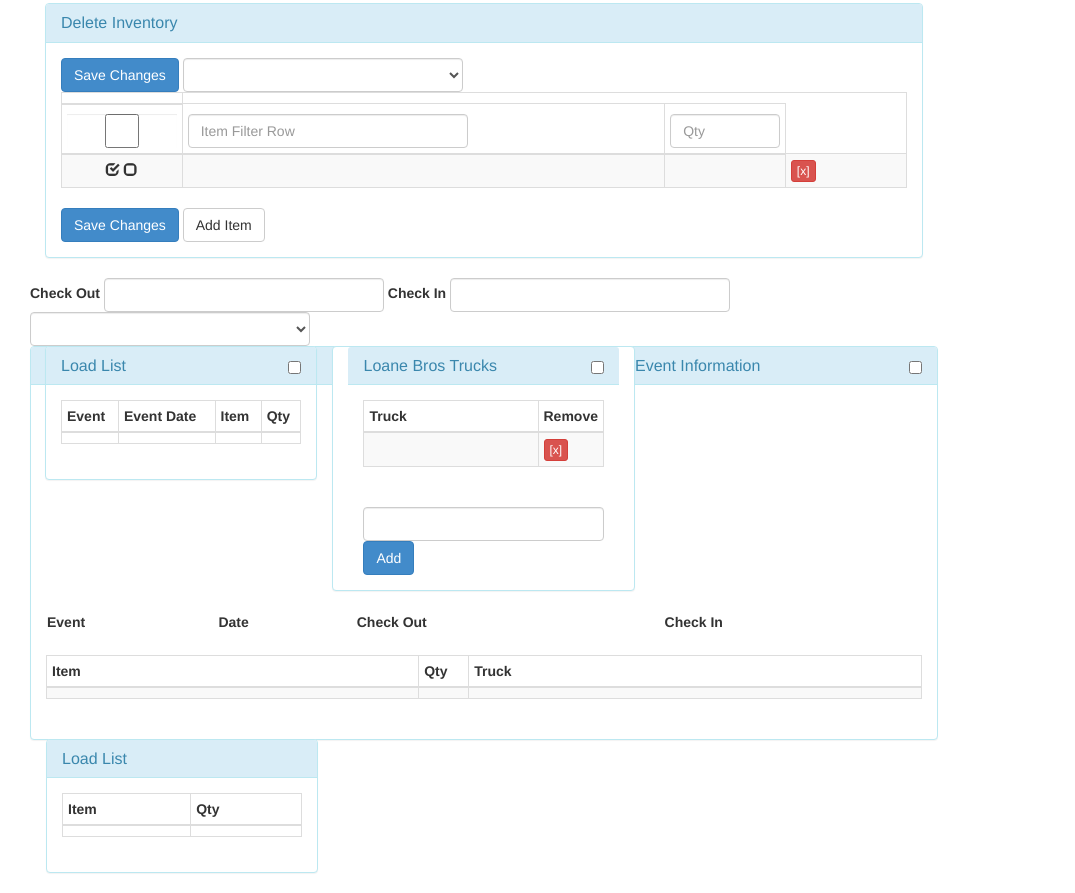
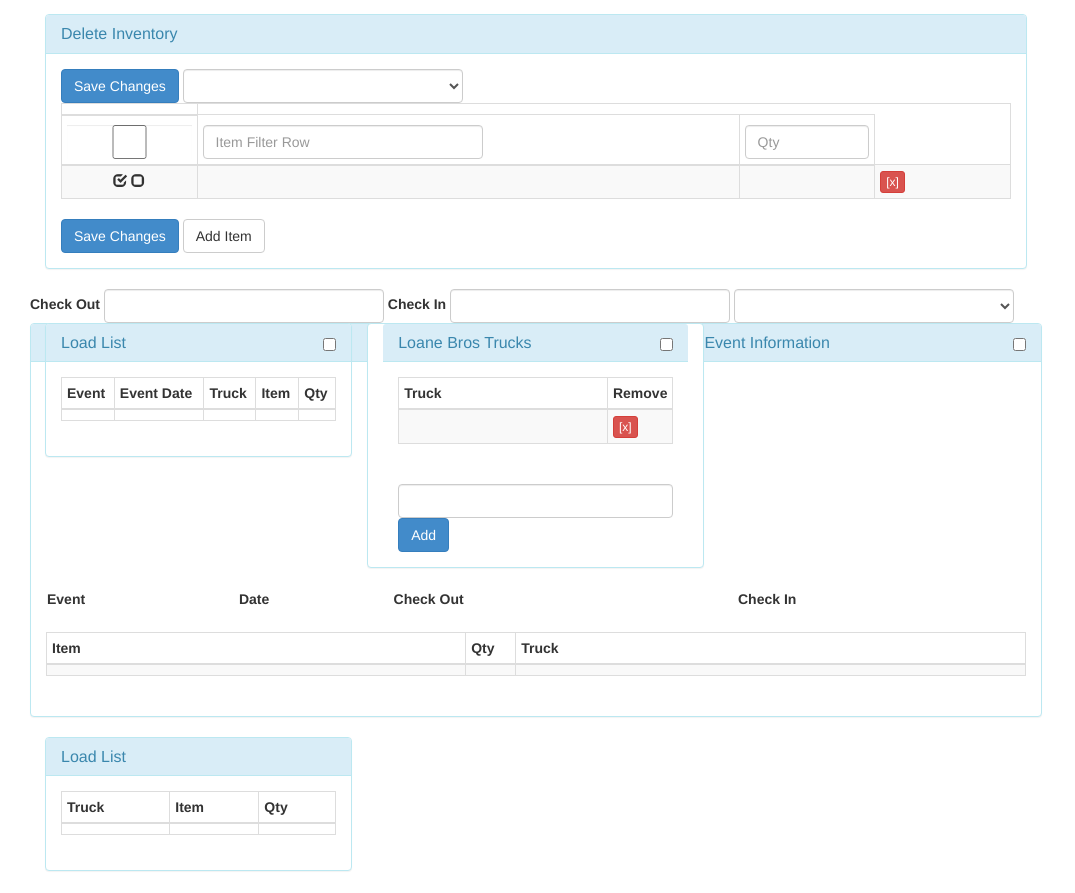
Before and after one commit to SteveRutz/Loane, a plain HTML site: page KnockoutMVC/LoaneBros.html in a window 1280 px wide. Shown: the part 2506-3399 px from the top of the page, without its empty margins (0-1075 px from the left). Drawn offline with Linux system fonts and the light colour scheme; no server answers.

Commit message:
Commit changes.

```diff
--- a/KnockoutMVC/LoaneBros.html
+++ b/KnockoutMVC/LoaneBros.html
@@ -28,7 +28,7 @@
 <body>
 
     <div class="col-xs-12">
-        <div id="myTabs" class="col-xs-9" data-bind="tabs: true">
+        <div id="myTabs" class="col-xs-10" data-bind="tabs: true">
             <!--<ul class="nav nav-tabs" data-bind="tabs: true" id="myTabs">-->
             <ul>
                 <li><a id="TbEvent" href="#tabs-1">Events</a></li>
--- a/KnockoutMVC/htmLoadList.html
+++ b/KnockoutMVC/htmLoadList.html
@@ -35,6 +35,7 @@
                     <tr>
                         <th>Event</th>
                         <th>Event Date</th>
+                        <th>Truck</th>
                         <th>Item</th>
                         <th>Qty</th>
                     </tr>
@@ -45,6 +46,7 @@
                     <tr>
                         <td data-bind="text: EventName"></td>
                         <td data-bind="text: EventDate"></td>
+                        <td data-bind="text: Truck"></td>
                         <td data-bind="text: Component"></td>
                         <td data-bind="text: LoadQuantity
                                            , css: Available()==0 ? 'btn btn-success btn-xs': Available()==1 ? 'btn btn-warning btn-xs':'btn btn-danger btn-xs'
--- a/KnockoutMVC/htmPrintOut.html
+++ b/KnockoutMVC/htmPrintOut.html
@@ -1,4 +1,4 @@
-<div class="panel panel-info">
+<div class="panel panel-info" style="page-break-after:always">
 
     <div class="panel-heading">
         <h2 class="panel-title">
@@ -8,7 +8,7 @@
     </div>
 
     <div class="col-lg-12  class=" panel-body">
-        <br/>
+        <br />
         <table style="width:100%">
             <thead>
                 <tr>
@@ -55,7 +55,11 @@
 
     </div>
 
-    <div data-bind="with: ViewModel.loadListViewModel">
+
+
+</div>
+
+<div data-bind="with: ViewModel.loadListViewModel" >
 
     <div class="col-md-4">
 
@@ -71,6 +75,7 @@
                     <thead>
 
                         <tr>
+                            <th>Truck</th>
                             <th>Item</th>
                             <th>Qty</th>
                         </tr>
@@ -79,6 +84,7 @@
 
                     <tbody data-bind="foreach: Load">
                         <tr>
+                            <td data-bind="text: Truck"></td>
                             <td data-bind="text: Component"></td>
                             <td data-bind="text: LoadQuantity
                                            , css: Available()==0 ? 'btn btn-success btn-xs': Available()==1 ? 'btn btn-warning btn-xs':'btn btn-danger btn-xs'
@@ -92,5 +98,3 @@
         </div>
     </div>
 </div>
-
-</div>
```
Also changed, not shown: KnockoutMVC/htmDetails.html (+3 -2 lines), KnockoutMVC/htmInventory.html (+2 -2 lines), 2 other files. Lines whose indentation alone changed are shown as unchanged.
